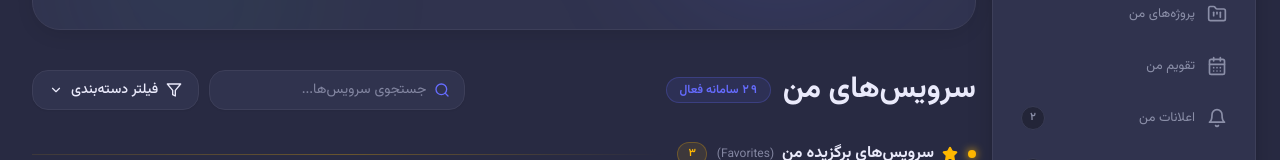
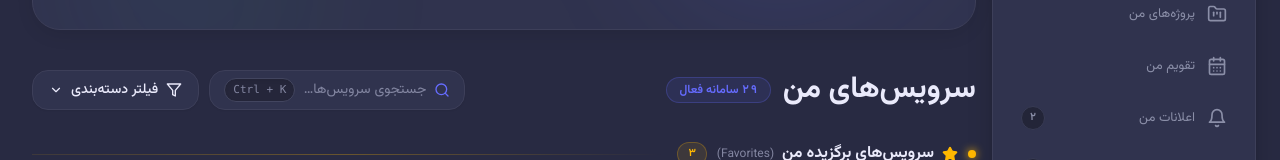
Before and after one commit to siawvash/algonet-portal, a React (Vite) app: page / in a window 1280 px wide. Shown: the part 315-475 px from the top of the page. Built offline with nearby package versions, Linux system fonts and the light colour scheme.

Commit message:
fix: display Ctrl + K with plus sign on the left of search capsule

```diff
--- a/src/components/home/ServicesGrid.tsx
+++ b/src/components/home/ServicesGrid.tsx
@@ -613,7 +613,7 @@ export const ServicesGrid: React.FC<ServicesGridProps> = ({
             <button
               type="button"
               onClick={onOpenSearch}
-              className="h-9 sm:h-10 px-3 sm:px-3.5 w-36 sm:w-56 md:w-64 rounded-xl sm:rounded-2xl bg-white dark:bg-[#30334e] border border-[#e0e2ec] dark:border-[#3d3f59] text-[#1e1e2d] dark:text-[#eaeafb] hover:border-[#666cff] flex items-center justify-between gap-2 transition-all duration-200 shadow-sm cursor-pointer select-none group"
+              className="h-9 sm:h-10 px-3 sm:px-3.5 w-44 sm:w-56 md:w-64 rounded-xl sm:rounded-2xl bg-white dark:bg-[#30334e] border border-[#e0e2ec] dark:border-[#3d3f59] text-[#1e1e2d] dark:text-[#eaeafb] hover:border-[#666cff] flex items-center justify-between gap-2 transition-all duration-200 shadow-sm cursor-pointer select-none group"
               title="جستجو در تمام سامانه‌ها (Ctrl + K)"
             >
               <div className="flex items-center gap-2 min-w-0">
@@ -622,9 +622,12 @@ export const ServicesGrid: React.FC<ServicesGridProps> = ({
                   جستجوی سرویس‌ها...
                 </span>
               </div>
-              <kbd className="hidden xs:inline-flex items-center text-[10px] sm:text-[11px] font-mono font-medium px-1.5 sm:px-2 py-0.5 rounded-lg bg-[#f0f1f7] dark:bg-[#25263a] text-[#62657a] dark:text-[#8386a1] border border-[#e0e2ec] dark:border-[#42455f] shadow-inner shrink-0">
-                Ctrl K
-              </kbd>
+              <span
+                dir="ltr"
+                className="inline-flex items-center text-[10px] sm:text-[11px] font-mono font-medium px-1.5 sm:px-2 py-0.5 rounded-md bg-[#f0f1f7] dark:bg-[#25263a] text-[#62657a] dark:text-[#8386a1] border border-[#e0e2ec] dark:border-[#42455f] shadow-inner shrink-0"
+              >
+                Ctrl + K
+              </span>
             </button>
           )}
 
```
